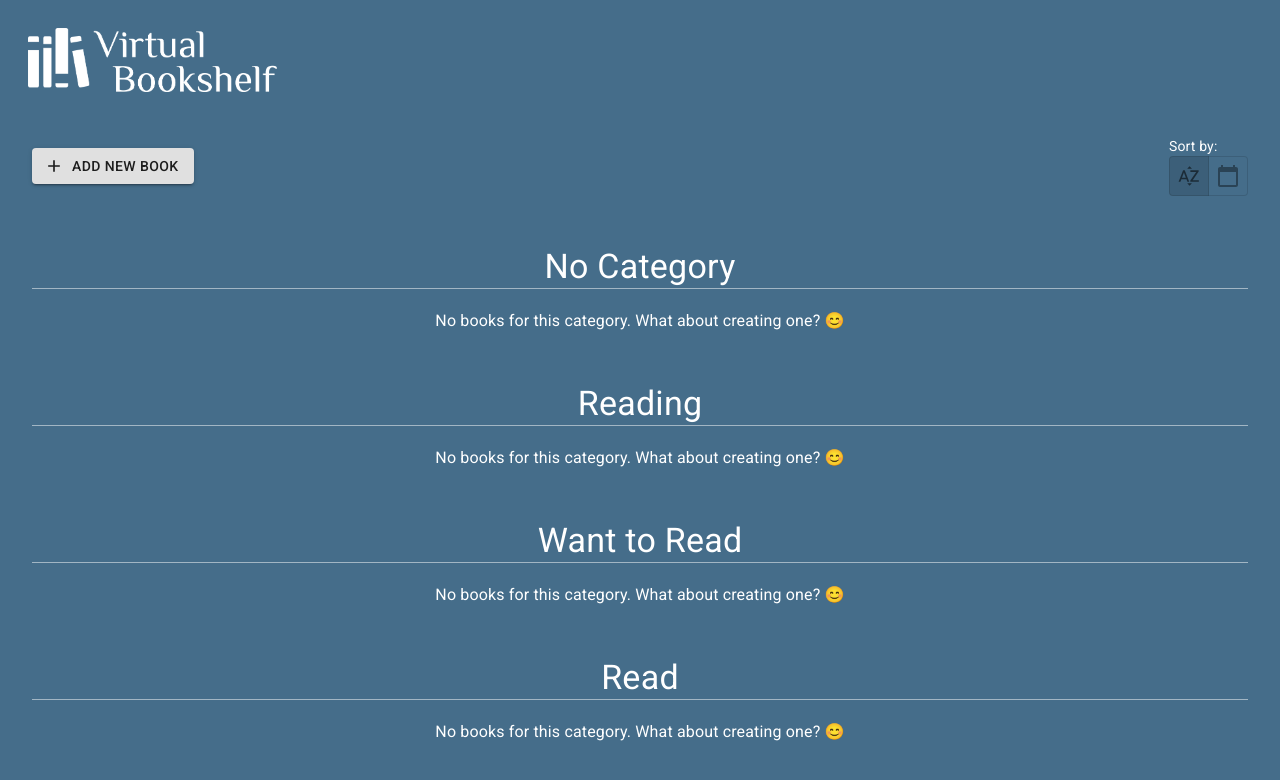
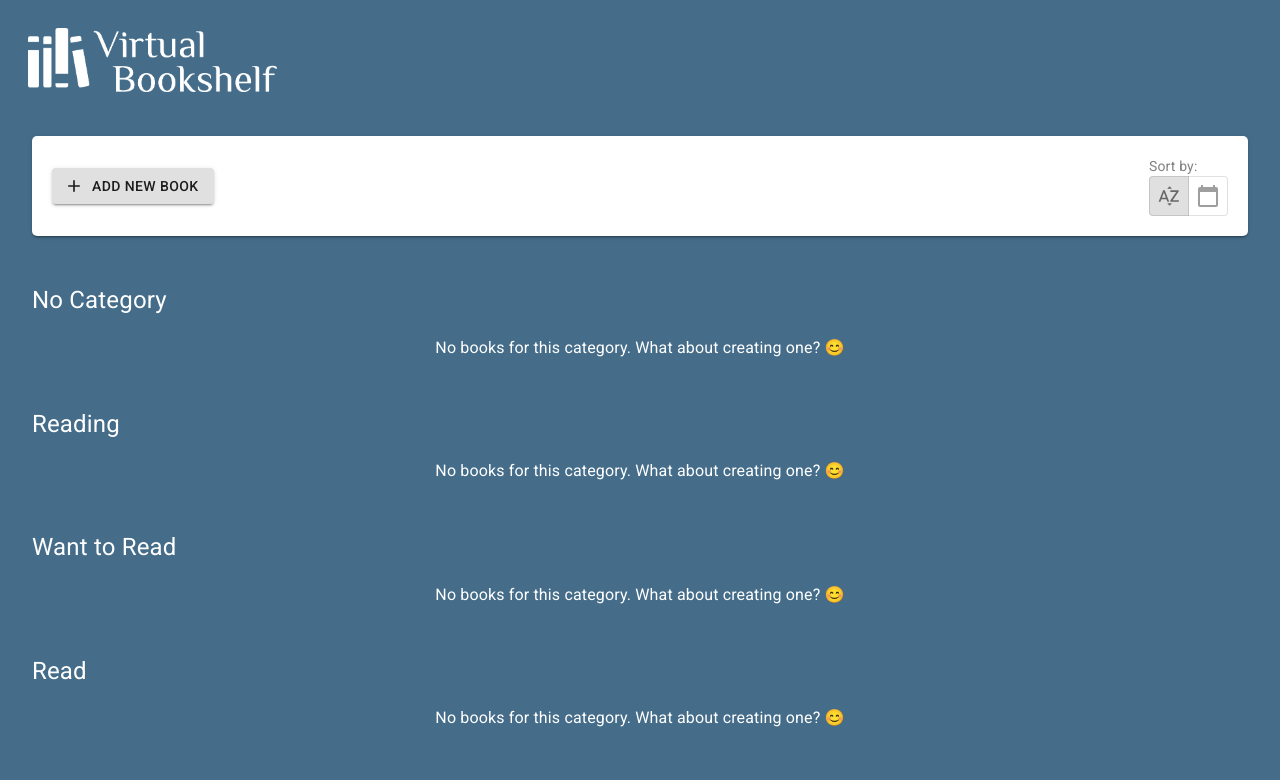
Before and after one commit to RSchneider94/virtual_bookshelf, a React (Create React App) app: page / in a window 1280 px wide. Shown: the top 780 px of the page. Built offline with nearby package versions, Linux system fonts and the light colour scheme.

Commit message:
Final styling and performance fix, was reloading the app without need

```diff
--- a/src/components/Books/BookCover.jsx
+++ b/src/components/Books/BookCover.jsx
@@ -1,19 +1,19 @@
 import React from 'react';
 import { Typography } from '@material-ui/core';
+import { Link } from 'react-router-dom';
 import StyledCard from '../UI/StyledCard';
 import StyledCardContent from '../UI/StyledCardContent';
 
 export default function BookCover({ id, title }) {
-  const handleBookClick = bookId => () =>
-    (window.location.pathname = `/books/${bookId}`);
-
   return (
-    <StyledCard onClick={handleBookClick(id)}>
+    <Link to={`/books/${id}`}>
+      <StyledCard>
         <StyledCardContent>
           <Typography variant="h4" component="h3">
             {title}
           </Typography>
         </StyledCardContent>
       </StyledCard>
+    </Link>
   );
 }
--- a/src/components/Categories/CategoryGrid.jsx
+++ b/src/components/Categories/CategoryGrid.jsx
@@ -11,8 +11,7 @@ const useStyles = makeStyles({
     marginTop: 50,
     marginBottom: 20,
     color: '#fff',
-    textAlign: 'center',
-    borderBottom: '1px solid rgba(255, 255, 255, 0.5)'
+    textAlign: 'left'
   },
   noBooksText: {
     textAlign: 'center',
--- a/src/components/UI/SortingSelect.jsx
+++ b/src/components/UI/SortingSelect.jsx
@@ -25,7 +25,7 @@ export default function SortingSelect() {
 
   return (
     <Box>
-      <StyledText variant="body2" component="p" color="#fff">
+      <StyledText variant="body2" component="p" color="grey">
         Sort by:
       </StyledText>
       <ToggleButtonGroup
--- a/src/index.css
+++ b/src/index.css
@@ -16,3 +16,8 @@ ul {
   padding: 0;
   margin: 0;
 }
+
+/* GLOBAL RESET MATERIAL UI */
+.MuiTypography-h4 {
+  font-size: 1.5rem !important;
+}
--- a/src/screens/Home.jsx
+++ b/src/screens/Home.jsx
@@ -15,7 +15,12 @@ const useStyles = makeStyles({
   buttonsContainer: {
     display: 'flex',
     justifyContent: 'space-between',
-    alignItems: 'center'
+    alignItems: 'center',
+    backgroundColor: '#fff',
+    padding: 20,
+    borderRadius: 5,
+    boxShadow:
+      '0px 3px 1px -2px rgba(0,0,0,0.2), 0px 2px 2px 0px rgba(0,0,0,0.14), 0px 1px 5px 0px rgba(0,0,0,0.12)'
   }
 });
 
```
Lines whose indentation alone changed are shown as unchanged.
